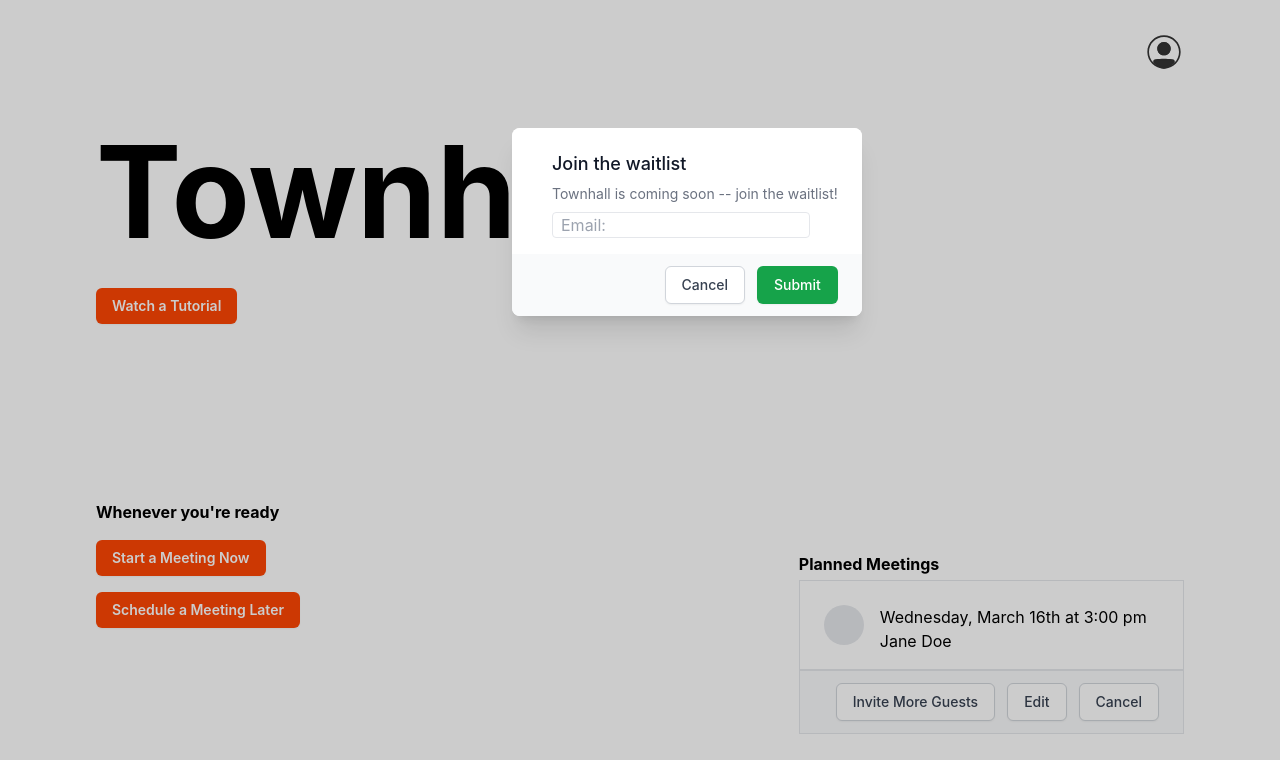
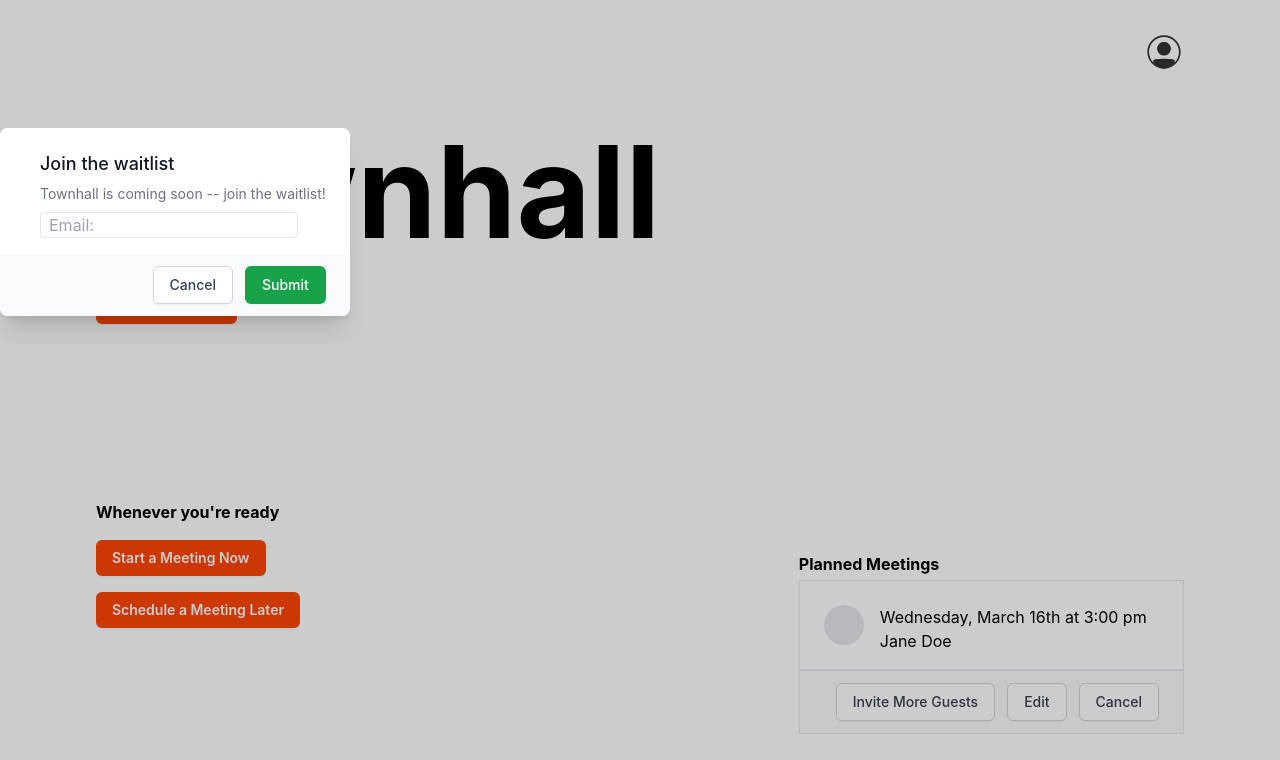
Before and after one commit to rguan72/townhall, a React (Create React App) app: page / in a window 1280 px wide. Both pictures are taken after a click on the button "Watch a Tutorial". Shown: the top 760 px of the page. Built offline with nearby package versions, Linux system fonts and the light colour scheme.

Commit message:
Fix how the waitlist modal is centered

```diff
--- a/src/App.js
+++ b/src/App.js
@@ -31,7 +31,7 @@ export default function App() {
 function Modal({ showModal, setShowModal }) {
   if (!showModal) return null;
   return (
-    <div class='z-20 ml-[40%] mt-32 absolute bg-white rounded-lg text-left overflow-hidden shadow-xl transform transition-all'>
+    <div class='z-20 ml-auto mr-auto mt-32 absolute bg-white rounded-lg text-left overflow-hidden shadow-xl transform transition-all'>
       <div class='bg-white px-4 pt-5 pb-4 sm:p-6 sm:pb-4'>
         <div class='sm:flex sm:items-start'>
           <div class='mt-3 text-center sm:mt-0 sm:ml-4 sm:text-left'>
```
